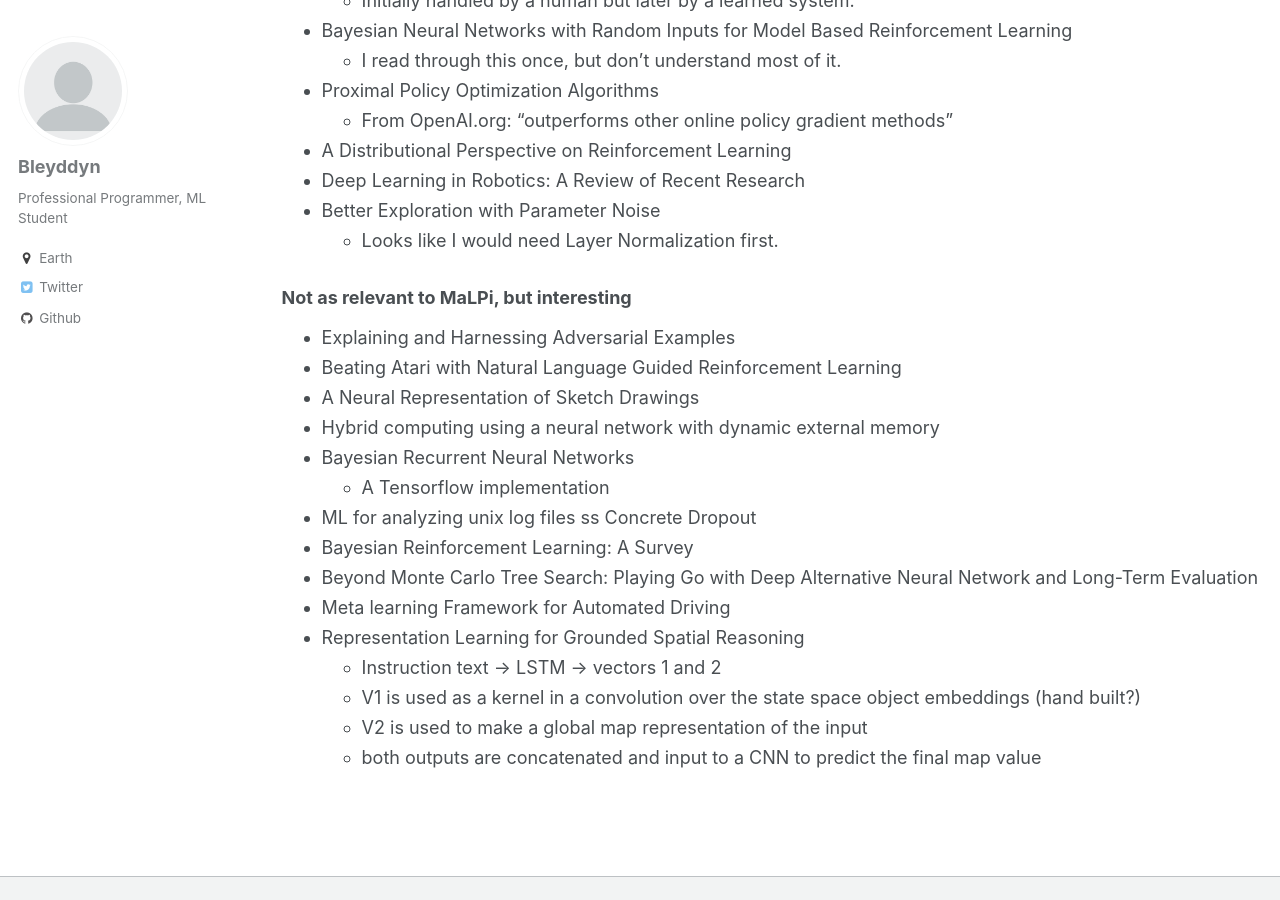
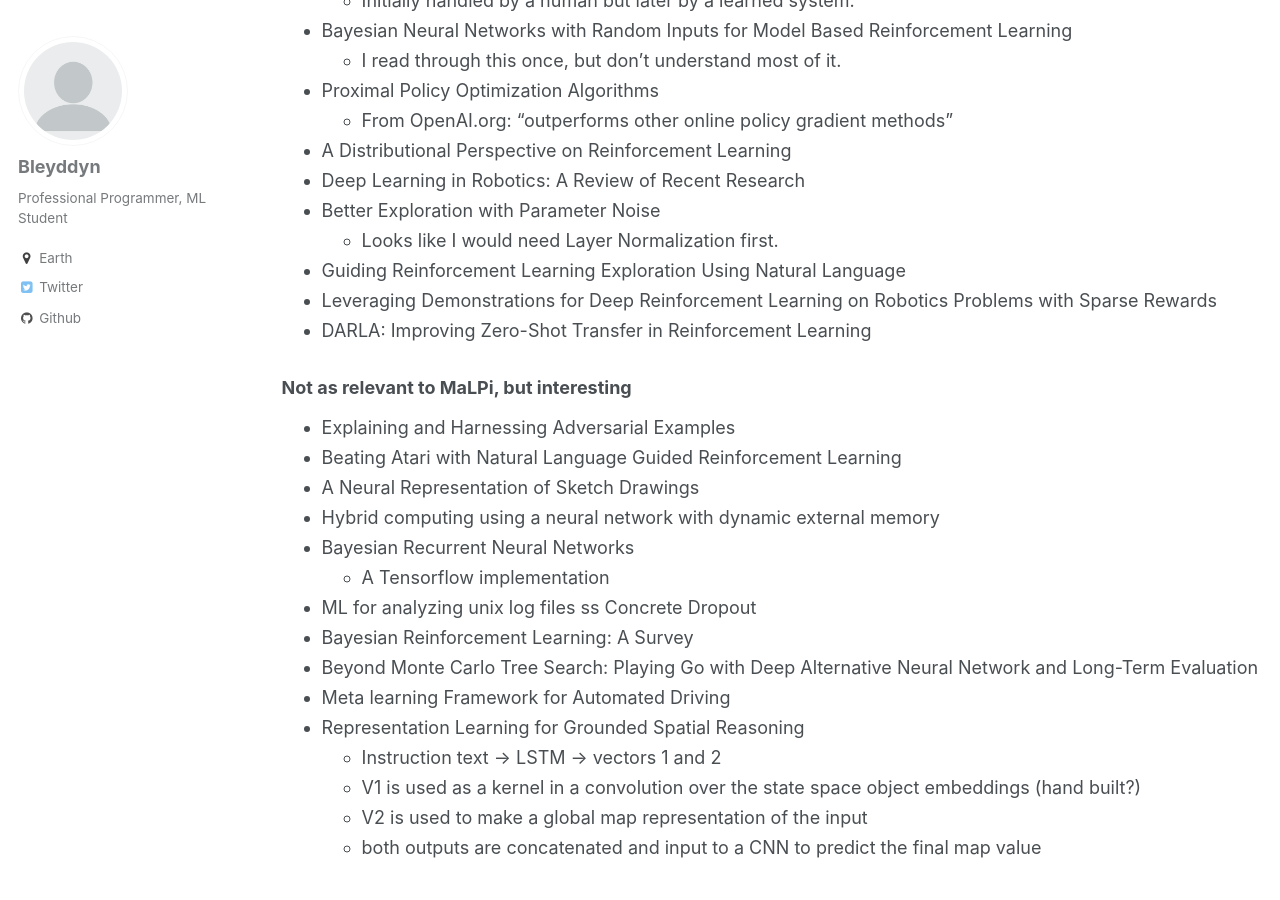
Before and after one commit to Bleyddyn/Bleyddyn.github.io, a Jekyll site: the page built from _pages/publications.md, in a window 1280 px wide and 900 px high, scrolled down 3665 px. Built offline with Jekyll 4.4.1, drawn with Linux system fonts in a browser that asks for light colours.

```diff
--- a/_pages/publications.md
+++ b/_pages/publications.md
@@ -83,6 +83,9 @@ author_profile: true
 * [Deep Learning in Robotics: A Review of Recent Research](https://arxiv.org/abs/1707.07217)
 * [Better Exploration with Parameter Noise](https://blog.openai.com/better-exploration-with-parameter-noise/)
   * Looks like I would need [Layer Normalization](https://arxiv.org/abs/1607.06450) first.
+* [Guiding Reinforcement Learning Exploration Using Natural Language](https://arxiv.org/abs/1707.08616)
+* [Leveraging Demonstrations for Deep Reinforcement Learning on Robotics Problems with Sparse Rewards](https://arxiv.org/abs/1707.08817)
+* [DARLA: Improving Zero-Shot Transfer in Reinforcement Learning](https://arxiv.org/abs/1707.08475)
 
 ### Not as relevant to MaLPi, but interesting
 
```
Also changed, not shown: _pages/notes.md (+4 -0 lines).
